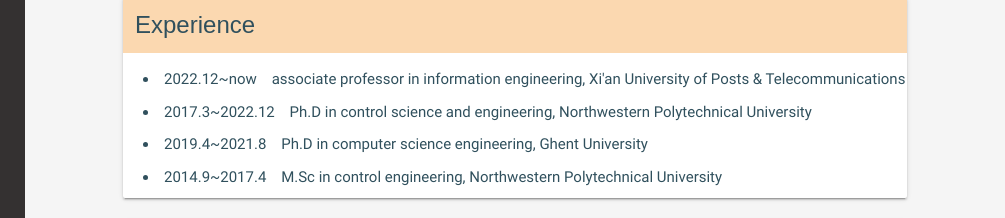
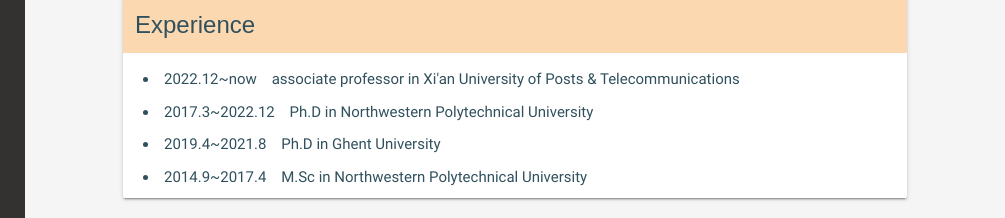
Before and after one commit to XueJize/XueJize.github.io, a plain HTML site: page index.html in a window 1280 px wide. Shown: the part 280-498 px from the top of the page, 275-1280 px from the left. Drawn offline with nearby package versions, Linux system fonts and the light colour scheme.

Commit message:
Update index.html

```diff
--- a/index.html
+++ b/index.html
@@ -132,10 +132,10 @@
                             <div class="card-content" style="color: #30505D;">
                                 <span class="card-title" style="">Experience</span>
                                 <dl>
-                                 <li>2022.12~now    &nbsp&nbsp associate professor in information engineering, Xi'an University of Posts & Telecommunications </li>
-                                 <li>2017.3~2022.12 &nbsp&nbsp Ph.D in control science and engineering, Northwestern Polytechnical University </li>
-                                 <li>2019.4~2021.8  &nbsp&nbsp Ph.D in computer science engineering, Ghent University </li>
-                                 <li>2014.9~2017.4  &nbsp&nbsp M.Sc in control engineering, Northwestern Polytechnical University </li>
+                                 <li>2022.12~now    &nbsp&nbsp associate professor in Xi'an University of Posts & Telecommunications </li>
+                                 <li>2017.3~2022.12 &nbsp&nbsp Ph.D in Northwestern Polytechnical University </li>
+                                 <li>2019.4~2021.8  &nbsp&nbsp Ph.D in Ghent University </li>
+                                 <li>2014.9~2017.4  &nbsp&nbsp M.Sc in Northwestern Polytechnical University </li>
                                 <dl>
                             </div>
                         </div>
```
